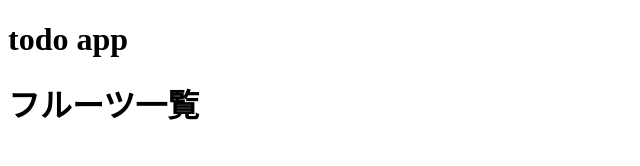
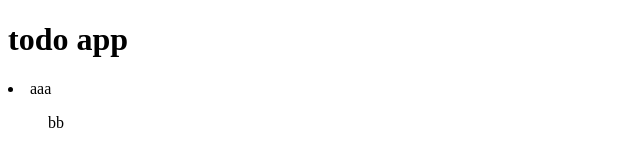
Before and after one commit to mura-work/vue-basic, a plain HTML site: page try-component/index.html in a window 1280 px wide. Shown: the whole page, without its empty margins (0-640 px from the left). Drawn offline with nearby package versions, Linux system fonts and the light colour scheme.

Commit message:
ローカルコンポーネントの定義方法

```diff
--- a/try-component/index.html
+++ b/try-component/index.html
@@ -6,6 +6,9 @@
 <body>
   <h1>todo app</h1>
   <div id="app">
+    <fruits-list-title>
+
+    </fruits-list-title>
     <fruits-list></fruits-list>
   </div>
   <script src="https://cdn.jsdelivr.net/npm/vue@2.6.14/dist/vue.js"></script>
--- a/try-component/main.js
+++ b/try-component/main.js
@@ -10,9 +10,14 @@ var FruitsListsTitle = Vue.extend({
   template: '<li>aaa</li>'
 })
 
+var FruitsList = Vue.extend({
+  template: '<ul>bb</ul>'
+})
 
 new Vue({
-  el: '#app'
+  el: '#app',
+  components: {
+    'fruits-list-title': FruitsListsTitle,
+    'fruits-list': FruitsList
+  }
 })
-
-new FruitsListsTitle().$mount('fruits-list')
```
